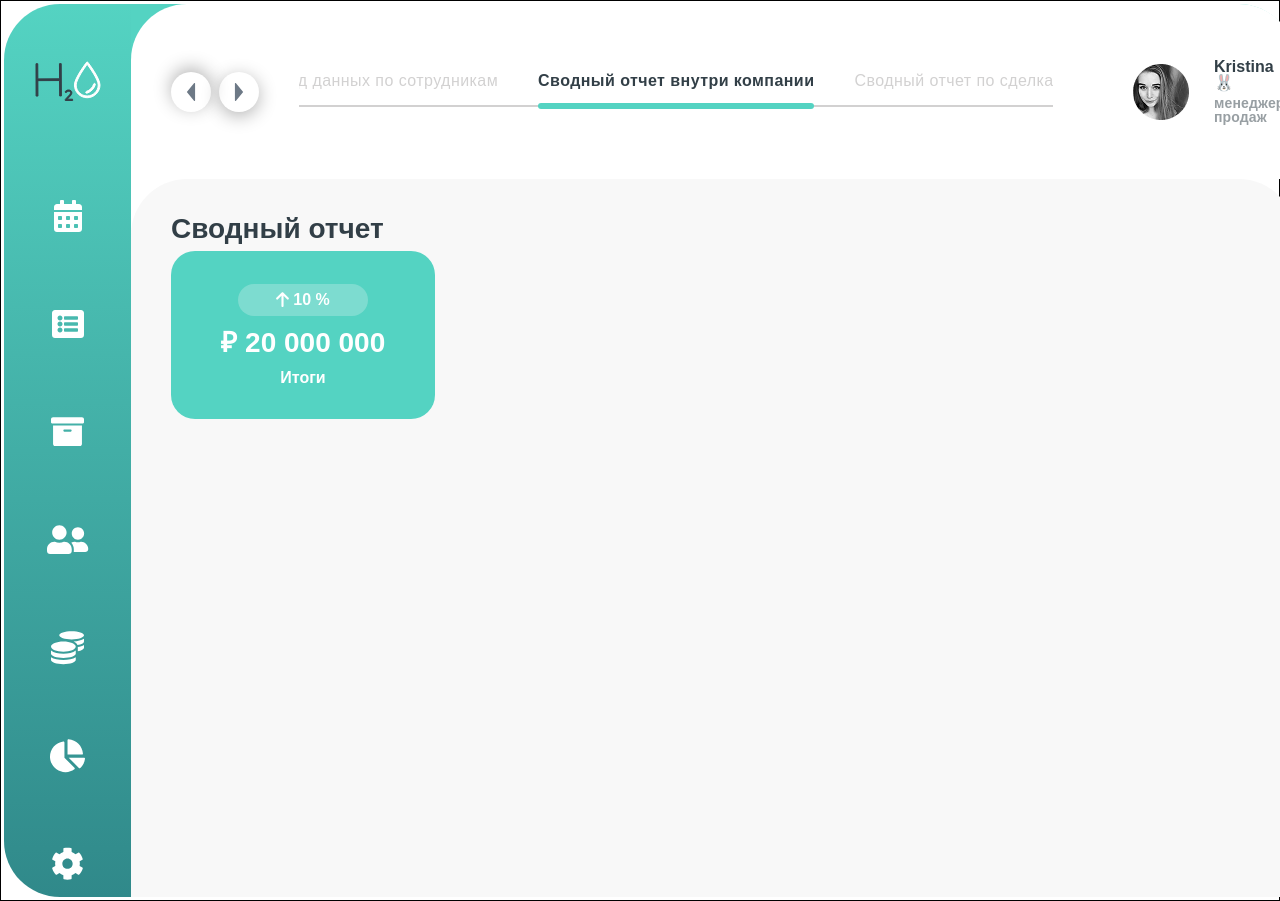
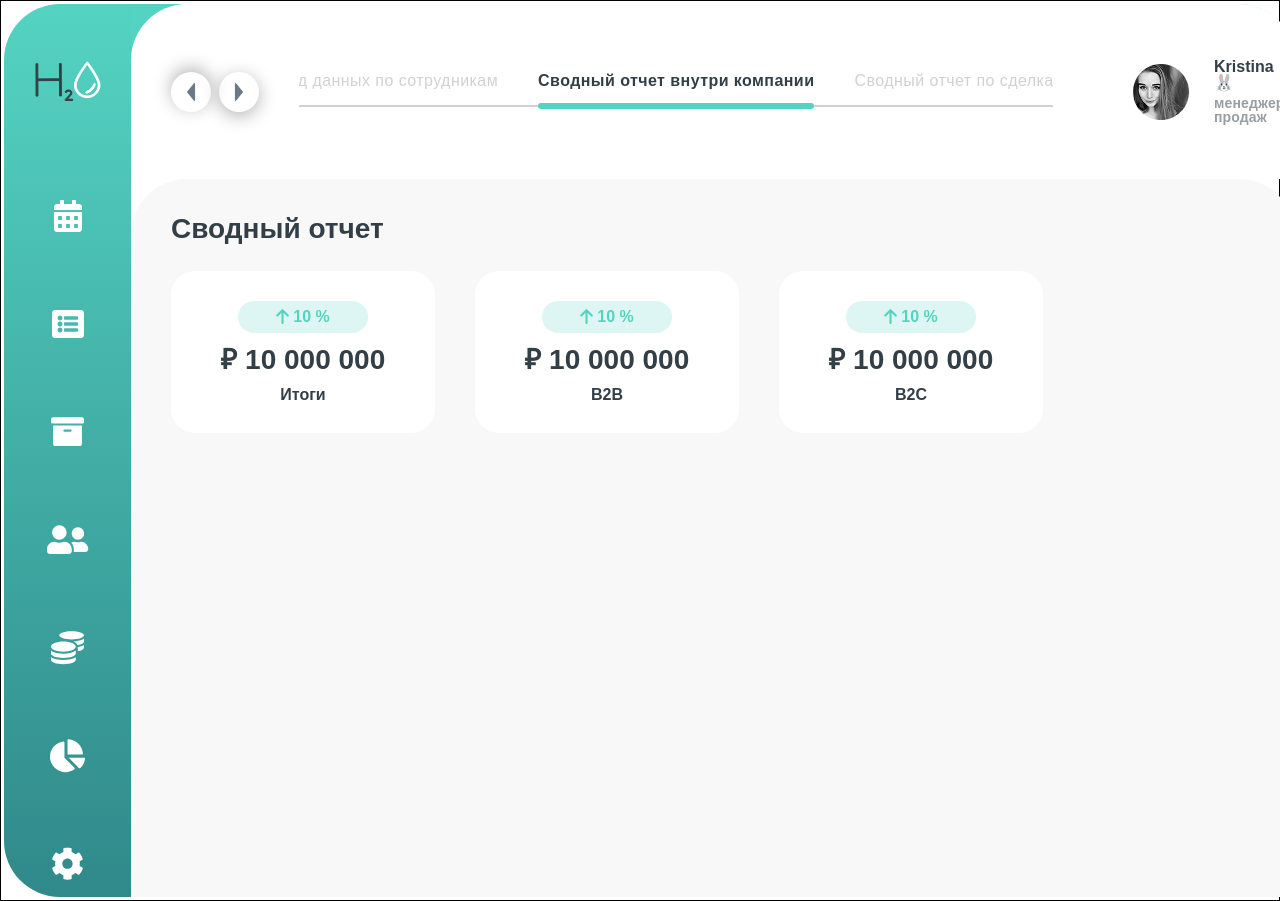
Before and after one commit to bemyexe/cleaning, a React (Vite) app: page / in a window 1280 px wide. Built offline with nearby package versions, Linux system fonts and the light colour scheme.

Commit message:
feature(info-section): added

```diff
--- a/src/app/pages/statistic-page/statistic-main-section/index.tsx
+++ b/src/app/pages/statistic-page/statistic-main-section/index.tsx
@@ -1,10 +1,10 @@
-import {StatisticInfoBlock} from '../statistic-info-block';
+import {StatisticInfoSection} from './statistic-info-section';
 
 import './style.scss';
 
 export const StatisticMainSection = () => (
   <main className="statistic-main-section">
     <h1 className="statistic-main-section__title">Сводный отчет</h1>
-    <StatisticInfoBlock division="Итоги" sum={20000000} active />
+    <StatisticInfoSection sum={10000000} active={false} />
   </main>
 );
--- /dev/null
+++ b/src/app/pages/statistic-page/statistic-main-section/statistic-info-section/index.tsx
@@ -0,0 +1,30 @@
+import clsx from 'clsx';
+
+import {StatisticInfoBlock} from './statistic-info-block';
+
+import './style.scss';
+
+const DIVISIONS = ['Итоги', 'B2B', 'B2C'];
+
+interface StatisticInfoBlockProps {
+  sum: number;
+  active: boolean;
+  className?: string;
+}
+
+export const StatisticInfoSection = ({
+  sum,
+  active,
+  className,
+}: StatisticInfoBlockProps) => (
+  <section className={clsx({className, 'statistic-info-section': true})}>
+    {DIVISIONS.map((division, index) => (
+      <StatisticInfoBlock
+        key={index}
+        division={division}
+        sum={sum}
+        active={active}
+      />
+    ))}
+  </section>
+);
--- a/src/app/pages/statistic-page/statistic-info-block/index.tsx
+++ b/src/app/pages/statistic-page/statistic-main-section/statistic-info-section/statistic-info-block/index.tsx
@@ -1,6 +1,6 @@
 import clsx from 'clsx';
 
-import {TrendIndicator} from '../../../../shared/ui/trend-indicator';
+import {TrendIndicator} from '../../../../../../shared/ui/trend-indicator';
 
 import './style.scss';
 
--- a/src/app/pages/statistic-page/statistic-info-block/style.scss
+++ b/src/app/pages/statistic-page/statistic-main-section/statistic-info-section/statistic-info-block/style.scss
@@ -1,4 +1,5 @@
 .statistic-info-block {
+  padding: 30px 0;
   max-width: 264px;
   max-height: 168px;
   width: 100%;
--- /dev/null
+++ b/src/app/pages/statistic-page/statistic-main-section/statistic-info-section/style.scss
@@ -0,0 +1,4 @@
+.statistic-info-section {
+  display: flex;
+  gap: 40px;
+}
--- a/src/app/pages/statistic-page/statistic-main-section/style.scss
+++ b/src/app/pages/statistic-page/statistic-main-section/style.scss
@@ -9,5 +9,6 @@
     font-weight: 800;
     font-size: 28px;
     line-height: 44px;
+    padding-bottom: 20px;
   }
 }
```
Also changed, not shown: src/app/pages/statistic-page/statistic-main-section/statistic-chart/index.tsx (renamed from src/app/pages/statistic-page/statistic-chart/index.tsx).
